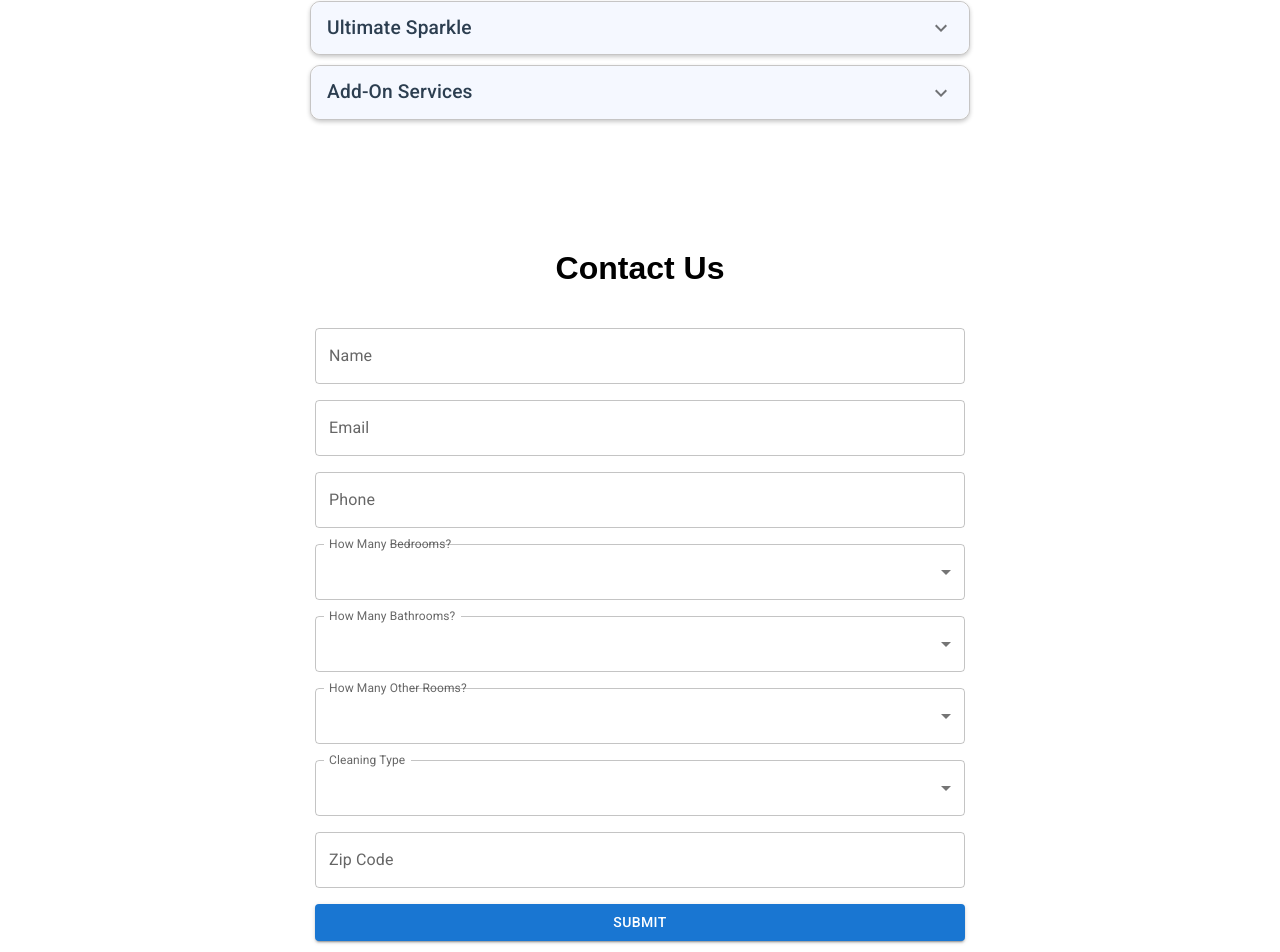
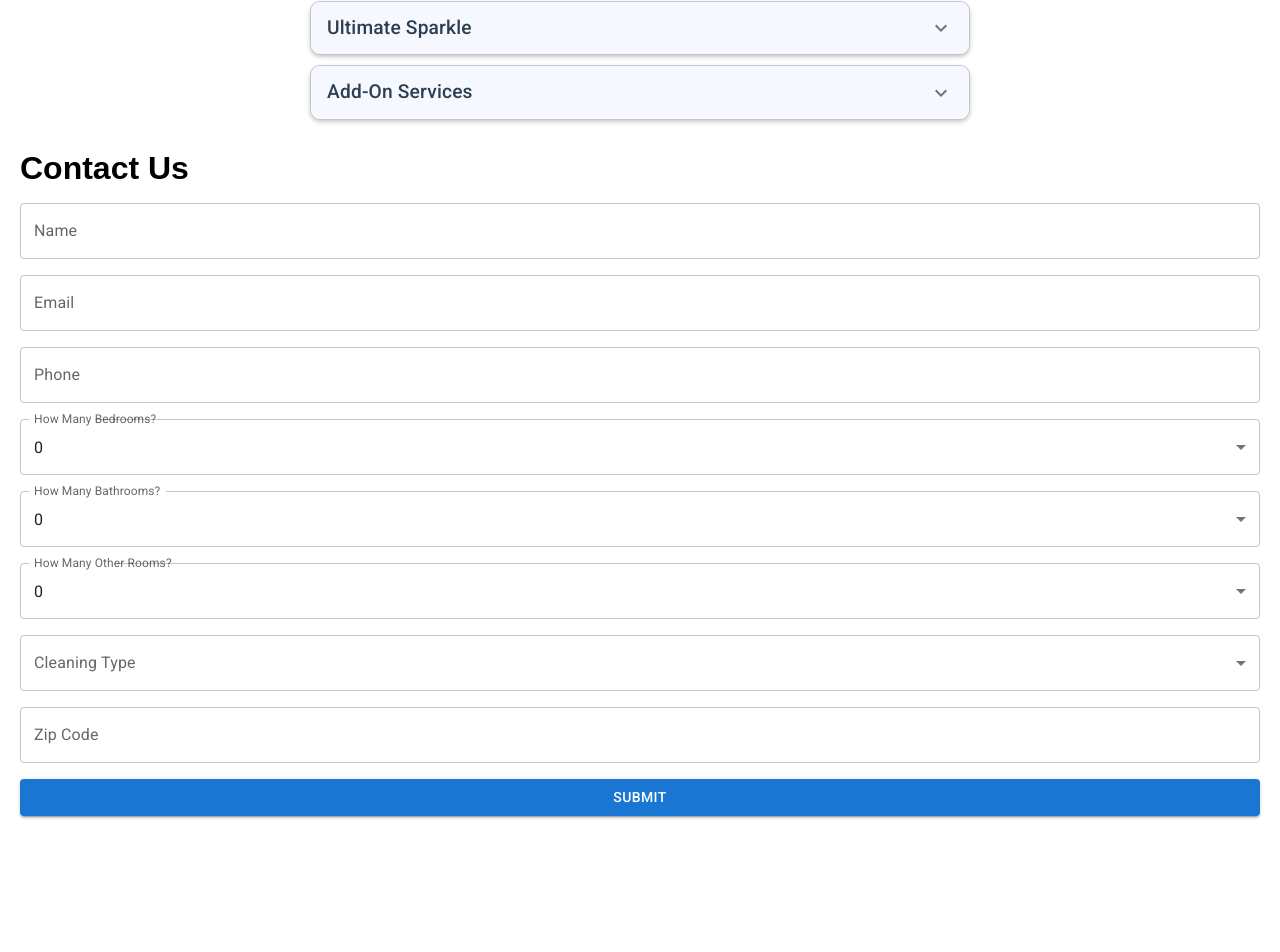
Before and after one commit to KNelTech/spotless-touch2, a React (Vite) app: page / in a window 1280 px wide. Shown: the part 856-1808 px from the top of the page. After the commit the page ends 1692 px from the top, so only its background shows below. Built offline with nearby package versions, Linux system fonts and the light colour scheme; the HTML template or start-up script is replaced by a standard one.

Commit message:
contact: state updates added a 5+ option

```diff
--- a/src/components/contact/index.jsx
+++ b/src/components/contact/index.jsx
@@ -10,7 +10,7 @@ const Contact = () => {
     const [numBedrooms, setNumBedrooms] = useState(0);
     const [numBathrooms, setNumBathrooms] = useState(0);
     const [numOtherRooms, setNumOtherRooms] = useState(0);
-    const [cleaningType, setCleaningType] = useState(1);
+    const [cleaningType, setCleaningType] = useState('');
 
 
     const handleNameChange = (event) => {
@@ -54,8 +54,8 @@ const Contact = () => {
     }
 
     return (
-        <Stack className="contact-form" spacing={2}>
-            <h1 className="contact-title" id="contact">Contact Us</h1>
+        <Stack spacing={2}>
+            <h1>Contact Us</h1>
             <TextField
                 id="outlined-basic"
                 label="Name"
@@ -83,10 +83,12 @@ const Contact = () => {
                     label="Bedrooms"
                     onChange={handleNumBedroomsChange}
                 >
+                    <MenuItem value={0}>0</MenuItem>
                     <MenuItem value={1}>1</MenuItem>
                     <MenuItem value={2}>2</MenuItem>
                     <MenuItem value={3}>3</MenuItem>
                     <MenuItem value={4}>4</MenuItem>
+                    <MenuItem value={5}>5+</MenuItem>
                 </Select>
             </FormControl>
             <FormControl>
@@ -98,10 +100,12 @@ const Contact = () => {
                     label="How Many Bathrooms?"
                     onChange={handleNumBathroomsChange}
                 >
+                    <MenuItem value={0}>0</MenuItem>
                     <MenuItem value={1}>1</MenuItem>
                     <MenuItem value={2}>2</MenuItem>
                     <MenuItem value={3}>3</MenuItem>
                     <MenuItem value={4}>4</MenuItem>
+                    <MenuItem value={5}>5+</MenuItem>
                 </Select>
             </FormControl>
             <FormControl>
@@ -113,10 +117,12 @@ const Contact = () => {
                     label="Other Rooms?"
                     onChange={handleNumOtherRoomsChange}
                 >
+                    <MenuItem value={0}>0</MenuItem>
                     <MenuItem value={1}>1</MenuItem>
                     <MenuItem value={2}>2</MenuItem>
                     <MenuItem value={3}>3</MenuItem>
                     <MenuItem value={4}>4</MenuItem>
+                    <MenuItem value={5}>5+</MenuItem>
                 </Select>
             </FormControl>
             <FormControl>
@@ -147,7 +153,6 @@ const Contact = () => {
   //TODO: Debug or adjust values for each field as needed
   // Create email template and sending functionality
   // Fix formatting of form
-  // Mobile support
   // Add type validation to each field?
   // Add error handling for each field?
 
```
